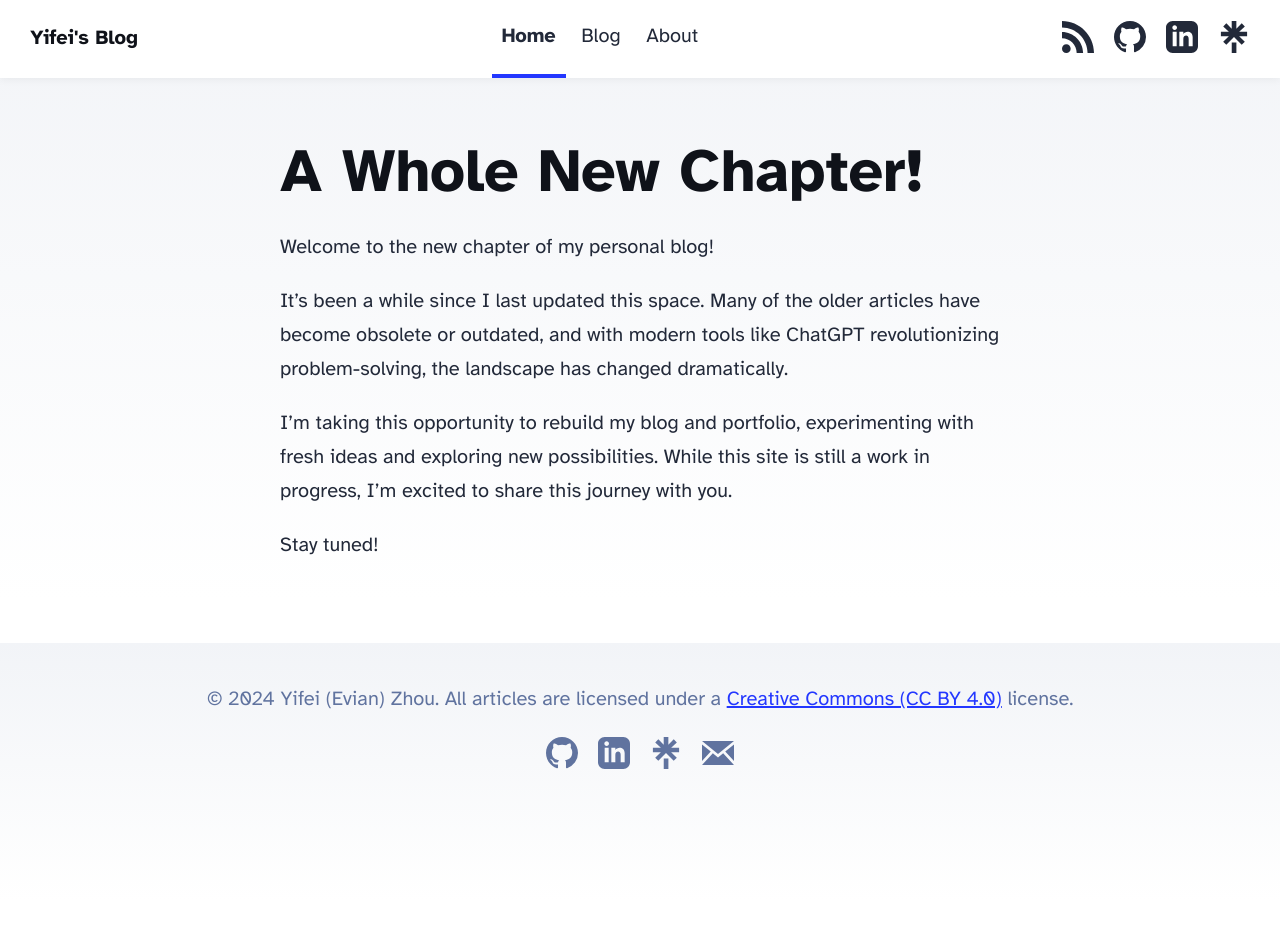
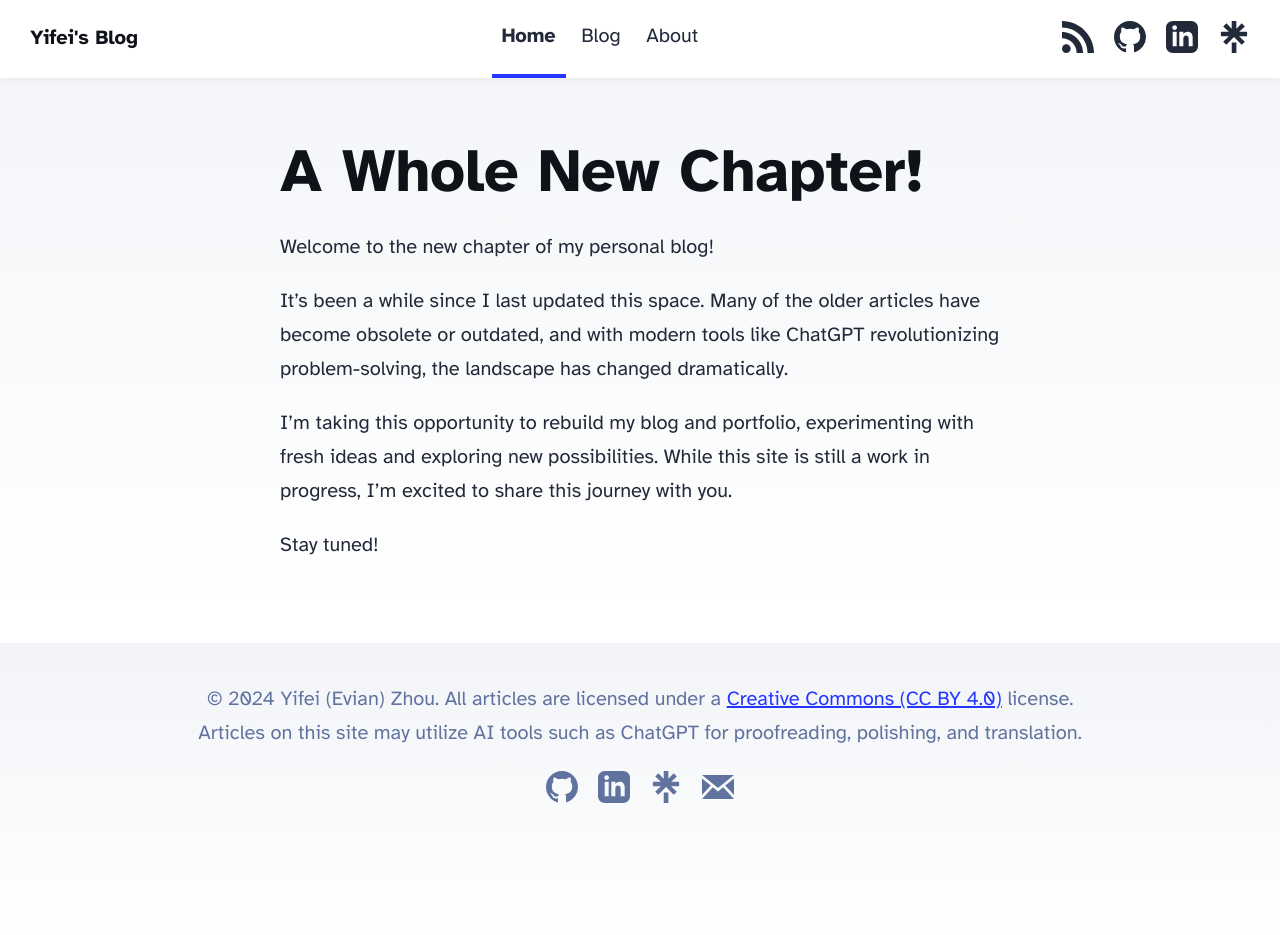
Before and after one commit to evianzhow/evianzhow.github.io, an Astro site: page / in a window 1280 px wide. Before the commit the page ends 901 px from the top, so only its background shows below. Built offline with nearby package versions, Linux system fonts and the light colour scheme; Astro itself is replaced by a stand-in of ours.

Commit message:
Updated footer with AI tool disclaimer

```diff
--- a/src/components/Footer.astro
+++ b/src/components/Footer.astro
@@ -4,6 +4,8 @@ const today = new Date();
 
 <footer>
 	&copy; {today.getFullYear()} Yifei (Evian) Zhou. All articles are licensed under a <a href="https://creativecommons.org/licenses/by/4.0/" target="_blank">Creative Commons (CC BY 4.0)</a> license.
+	<br />
+	Articles on this site may utilize AI tools such as ChatGPT for proofreading, polishing, and translation.
 	<div class="social-links">
 		<a href="https://github.com/evianzhow/" target="_blank">
 			<span class="sr-only">Go to My GitHub repo</span>
```
